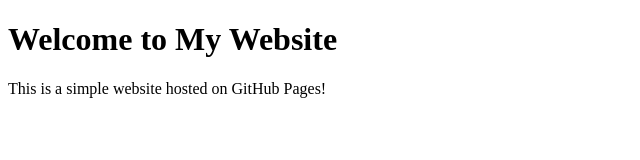
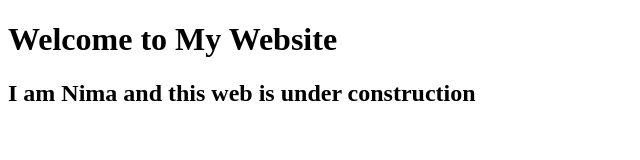
Before and after one commit to nimabmi/mywebsite, a plain HTML site: page index.html in a window 1280 px wide. Shown: the whole page, without its empty margins (0-640 px from the left). Drawn offline with Linux system fonts and the light colour scheme.

Commit message:
Update index.html

```diff
--- a/index.html
+++ b/index.html
@@ -7,6 +7,6 @@
 </head>
 <body>
     <h1>Welcome to My Website</h1>
-    <p>This is a simple website hosted on GitHub Pages!</p>
+    <h2>I am Nima and this web is under construction</p>
 </body>
 </html>
```
